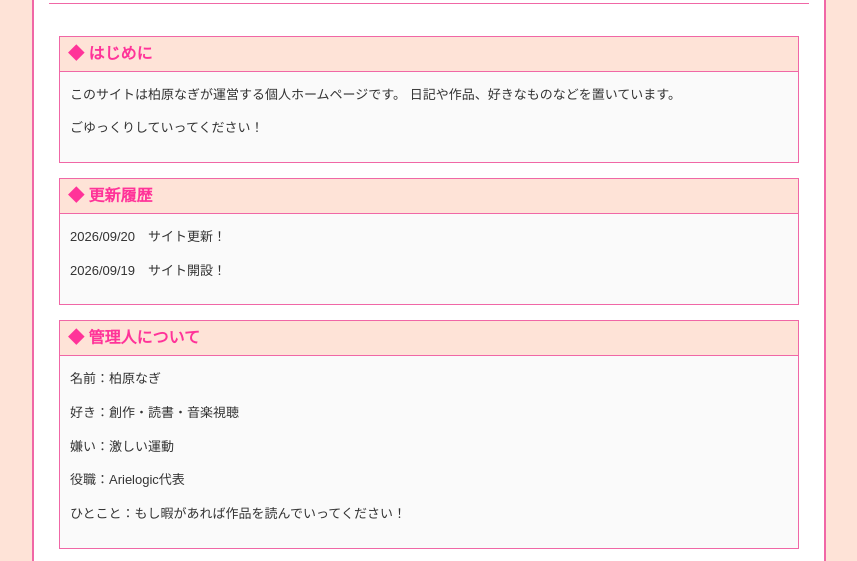
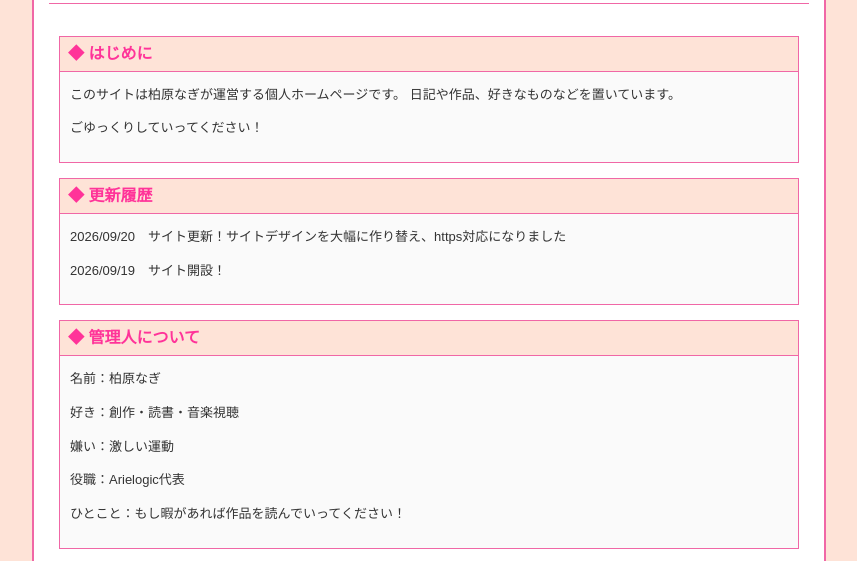
Before and after one commit to Nagi-Kashiwara/kashiwara, a plain HTML site: page index.html in a window 1280 px wide. Shown: the part 164-725 px from the top of the page, without its empty margins (211-1068 px from the left). Drawn offline with Linux system fonts and the light colour scheme.

Commit message:
9/20更新

```diff
--- a/index.html
+++ b/index.html
@@ -39,7 +39,7 @@
 
     <section>
       <h2>◆ 更新履歴</h2>
-      <p>2026/09/20　サイト更新！</p>
+      <p>2026/09/20　サイト更新！サイトデザインを大幅に作り替え、https対応になりました</p>
       <p>2026/09/19　サイト開設！</p>
     </section>
 
```
